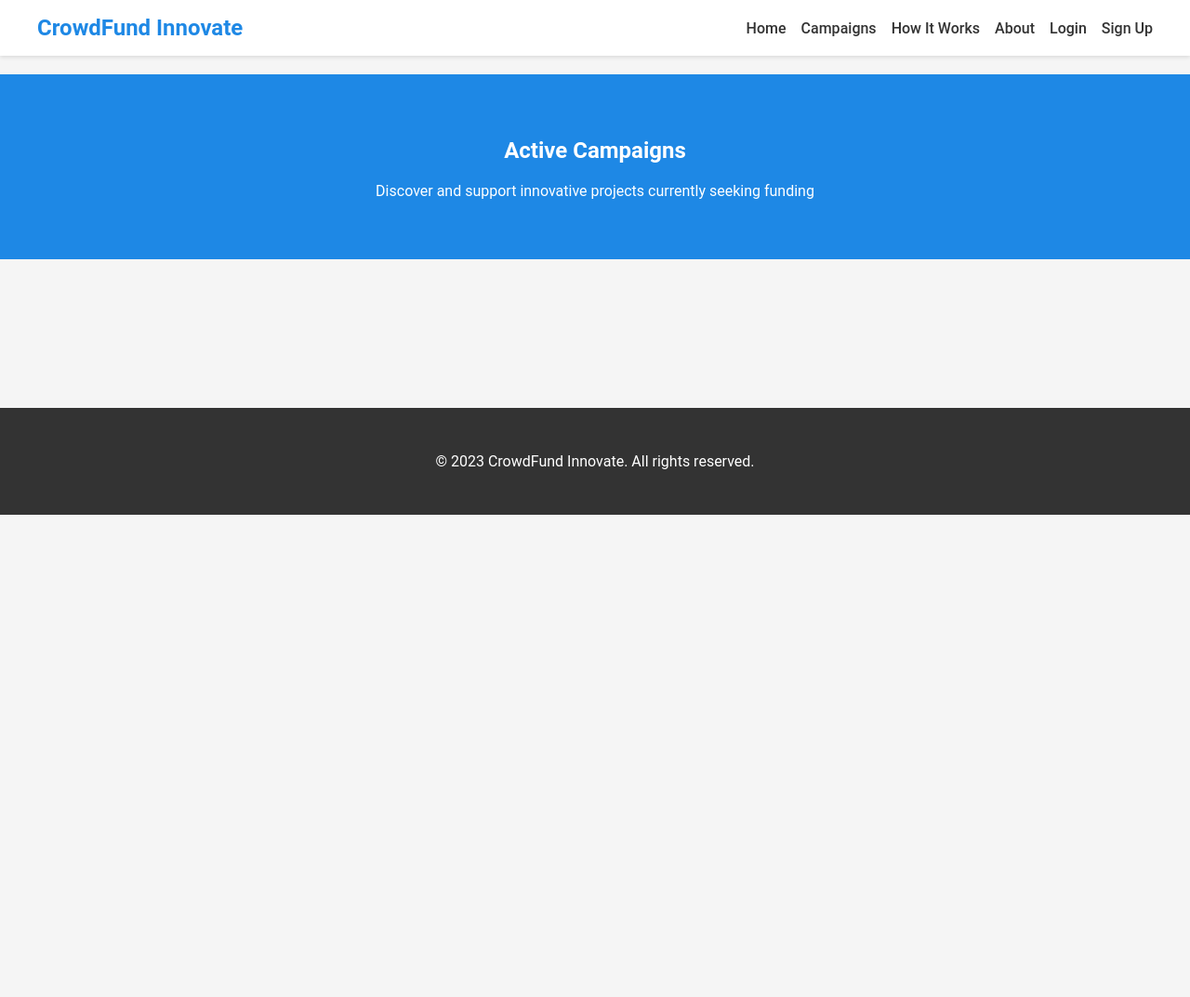
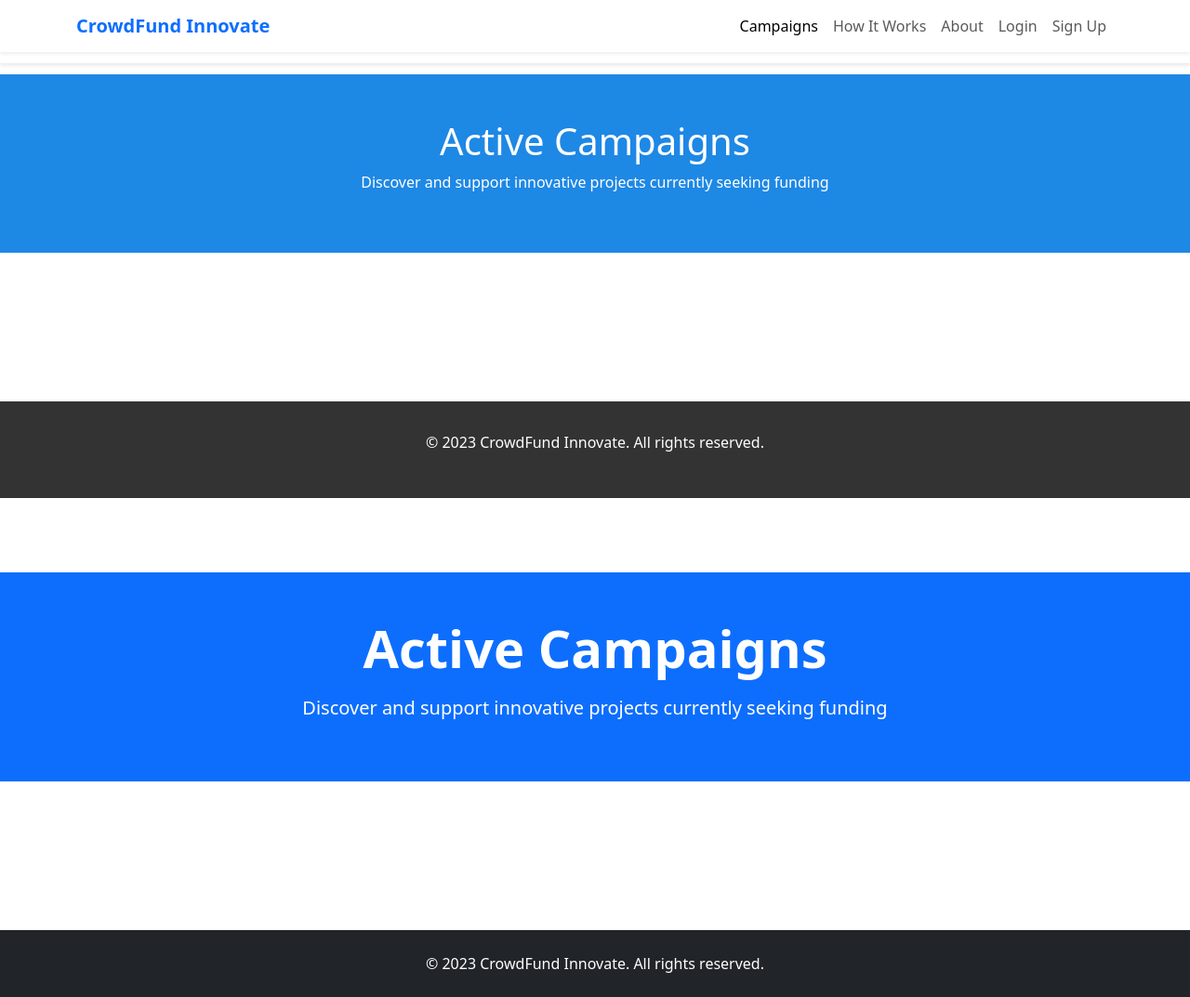
Before and after one commit to arnaudmkonan/crowdfunding, a FastAPI app: page /campaigns in a window 1280 px wide. Shown: the whole page at 93% size. Before the commit the page ends 554 px from the top, so only its background shows below. Run offline with FastAPI, Linux system fonts and the light colour scheme; data that the repository does not hold is empty; some libraries are stand-ins or nearby versions.

Commit message:
feat: Add campaigns page and update menu across pages

```diff
--- a/app/main.py
+++ b/app/main.py
@@ -29,6 +29,10 @@ async def root(request: Request):
 async def campaigns(request: Request, db: Session = Depends(get_db)):
     projects = db.query(Project).all()
     return templates.TemplateResponse("campaigns.html", {"request": request, "projects": projects})
+
+@app.get("/startups")
+async def startups(request: Request):
+    return RedirectResponse(url="/campaigns")
 
 @app.get("/startup/{startup_id}")
 async def startup_detail(request: Request, startup_id: str):
--- a/app/templates/about.html
+++ b/app/templates/about.html
@@ -28,7 +28,7 @@
                 </button>
                 <div class="collapse navbar-collapse" id="navbarNav">
                     <ul class="navbar-nav ms-auto">
-                        <li class="nav-item"><a class="nav-link" href="/startups">Startups</a></li>
+                        <li class="nav-item"><a class="nav-link" href="/campaigns">Campaigns</a></li>
                         <li class="nav-item"><a class="nav-link" href="/how-it-works">How It Works</a></li>
                         <li class="nav-item"><a class="nav-link active" href="/about">About</a></li>
                         <li class="nav-item"><a class="nav-link" href="/login">Login</a></li>
--- a/app/templates/campaigns.html
+++ b/app/templates/campaigns.html
@@ -210,3 +210,90 @@
     </footer>
 </body>
 </html>
+<!DOCTYPE html>
+<html lang="en">
+<head>
+    <meta charset="UTF-8">
+    <meta name="viewport" content="width=device-width, initial-scale=1.0">
+    <title>Active Campaigns - CrowdFund Innovate</title>
+    <link href="https://cdn.jsdelivr.net/npm/bootstrap@5.3.0-alpha1/dist/css/bootstrap.min.css" rel="stylesheet">
+    <link rel="stylesheet" href="https://cdn.jsdelivr.net/npm/bootstrap-icons@1.7.2/font/bootstrap-icons.css">
+    <style>
+        .bg-primary-light {
+            background-color: #e3f2fd;
+        }
+        .campaign-card {
+            transition: transform 0.3s ease;
+        }
+        .campaign-card:hover {
+            transform: translateY(-5px);
+        }
+    </style>
+</head>
+<body>
+    <header class="bg-white shadow-sm">
+        <nav class="navbar navbar-expand-lg navbar-light container">
+            <div class="container-fluid">
+                <a class="navbar-brand fw-bold text-primary" href="/">CrowdFund Innovate</a>
+                <button class="navbar-toggler" type="button" data-bs-toggle="collapse" data-bs-target="#navbarNav">
+                    <span class="navbar-toggler-icon"></span>
+                </button>
+                <div class="collapse navbar-collapse" id="navbarNav">
+                    <ul class="navbar-nav ms-auto">
+                        <li class="nav-item"><a class="nav-link active" href="/campaigns">Campaigns</a></li>
+                        <li class="nav-item"><a class="nav-link" href="/how-it-works">How It Works</a></li>
+                        <li class="nav-item"><a class="nav-link" href="/about">About</a></li>
+                        <li class="nav-item"><a class="nav-link" href="/login">Login</a></li>
+                        <li class="nav-item"><a class="nav-link" href="/signup">Sign Up</a></li>
+                    </ul>
+                </div>
+            </div>
+        </nav>
+    </header>
+
+    <main>
+        <section class="bg-primary text-white py-5">
+            <div class="container text-center">
+                <h1 class="display-4 fw-bold mb-3">Active Campaigns</h1>
+                <p class="lead">Discover and support innovative projects currently seeking funding</p>
+            </div>
+        </section>
+
+        <section class="py-5">
+            <div class="container">
+                <div class="row g-4">
+                    {% for project in projects %}
+                    <div class="col-md-4">
+                        <div class="card h-100 border-0 shadow-sm campaign-card">
+                            <img src="https://picsum.photos/seed/{{ project.id }}/400/200" class="card-img-top" alt="{{ project.title }}">
+                            <div class="card-body">
+                                <h2 class="card-title h5">{{ project.title }}</h2>
+                                <p class="card-text">{{ project.description[:100] }}...</p>
+                                <div class="progress mb-3">
+                                    <div class="progress-bar" role="progressbar" style="width: {{ (project.current_amount / project.goal_amount) * 100 }}%;" aria-valuenow="{{ (project.current_amount / project.goal_amount) * 100 }}" aria-valuemin="0" aria-valuemax="100">{{ (project.current_amount / project.goal_amount) * 100 }}%</div>
+                                </div>
+                                <div class="d-flex justify-content-between align-items-center">
+                                    <small class="text-muted">Raised: ${{ "{:,.0f}".format(project.current_amount) }}</small>
+                                    <small class="text-muted">Goal: ${{ "{:,.0f}".format(project.goal_amount) }}</small>
+                                </div>
+                            </div>
+                            <div class="card-footer bg-white border-0">
+                                <a href="/startup/{{ project.id }}" class="btn btn-primary w-100">Learn More</a>
+                            </div>
+                        </div>
+                    </div>
+                    {% endfor %}
+                </div>
+            </div>
+        </section>
+    </main>
+
+    <footer class="bg-dark text-white py-4">
+        <div class="container text-center">
+            <p class="mb-0">&copy; 2023 CrowdFund Innovate. All rights reserved.</p>
+        </div>
+    </footer>
+
+    <script src="https://cdn.jsdelivr.net/npm/bootstrap@5.3.0-alpha1/dist/js/bootstrap.bundle.min.js"></script>
+</body>
+</html>
--- a/app/templates/how_it_works.html
+++ b/app/templates/how_it_works.html
@@ -33,7 +33,7 @@
                 </button>
                 <div class="collapse navbar-collapse" id="navbarNav">
                     <ul class="navbar-nav ms-auto">
-                        <li class="nav-item"><a class="nav-link" href="/startups">Startups</a></li>
+                        <li class="nav-item"><a class="nav-link" href="/campaigns">Campaigns</a></li>
                         <li class="nav-item"><a class="nav-link active" href="/how-it-works">How It Works</a></li>
                         <li class="nav-item"><a class="nav-link" href="/about">About</a></li>
                         <li class="nav-item"><a class="nav-link" href="/login">Login</a></li>
--- a/app/templates/index.html
+++ b/app/templates/index.html
@@ -28,7 +28,7 @@
                 </button>
                 <div class="collapse navbar-collapse" id="navbarNav">
                     <ul class="navbar-nav ms-auto">
-                        <li class="nav-item"><a class="nav-link" href="/startups">Startups</a></li>
+                        <li class="nav-item"><a class="nav-link" href="/campaigns">Campaigns</a></li>
                         <li class="nav-item"><a class="nav-link" href="/how-it-works">How It Works</a></li>
                         <li class="nav-item"><a class="nav-link" href="/about">About</a></li>
                         <li class="nav-item"><a class="nav-link" href="/login">Login</a></li>
--- a/app/templates/login.html
+++ b/app/templates/login.html
@@ -152,7 +152,7 @@
             <nav>
                 <div class="logo">CrowdFund Innovate</div>
                 <div class="nav-links">
-                    <a href="/startups">Startups</a>
+                    <a href="/campaigns">Campaigns</a>
                     <a href="/how-it-works">How It Works</a>
                     <a href="/about">About</a>
                     <a href="/login">Login</a>
--- a/app/templates/sign_up.html
+++ b/app/templates/sign_up.html
@@ -158,7 +158,7 @@
             <nav>
                 <div class="logo">CrowdFund Innovate</div>
                 <div class="nav-links">
-                    <a href="/startups">Startups</a>
+                    <a href="/campaigns">Campaigns</a>
                     <a href="/how-it-works">How It Works</a>
                     <a href="/about">About</a>
                     <a href="/login">Login</a>
--- a/app/templates/startup_detail.html
+++ b/app/templates/startup_detail.html
@@ -14,7 +14,7 @@
             <nav>
                 <div class="logo">CrowdFund Innovate</div>
                 <div class="nav-links">
-                    <a href="/startups">Startups</a>
+                    <a href="/campaigns">Campaigns</a>
                     <a href="/how-it-works">How It Works</a>
                     <a href="/about">About</a>
                     <a href="/login">Login</a>
```
